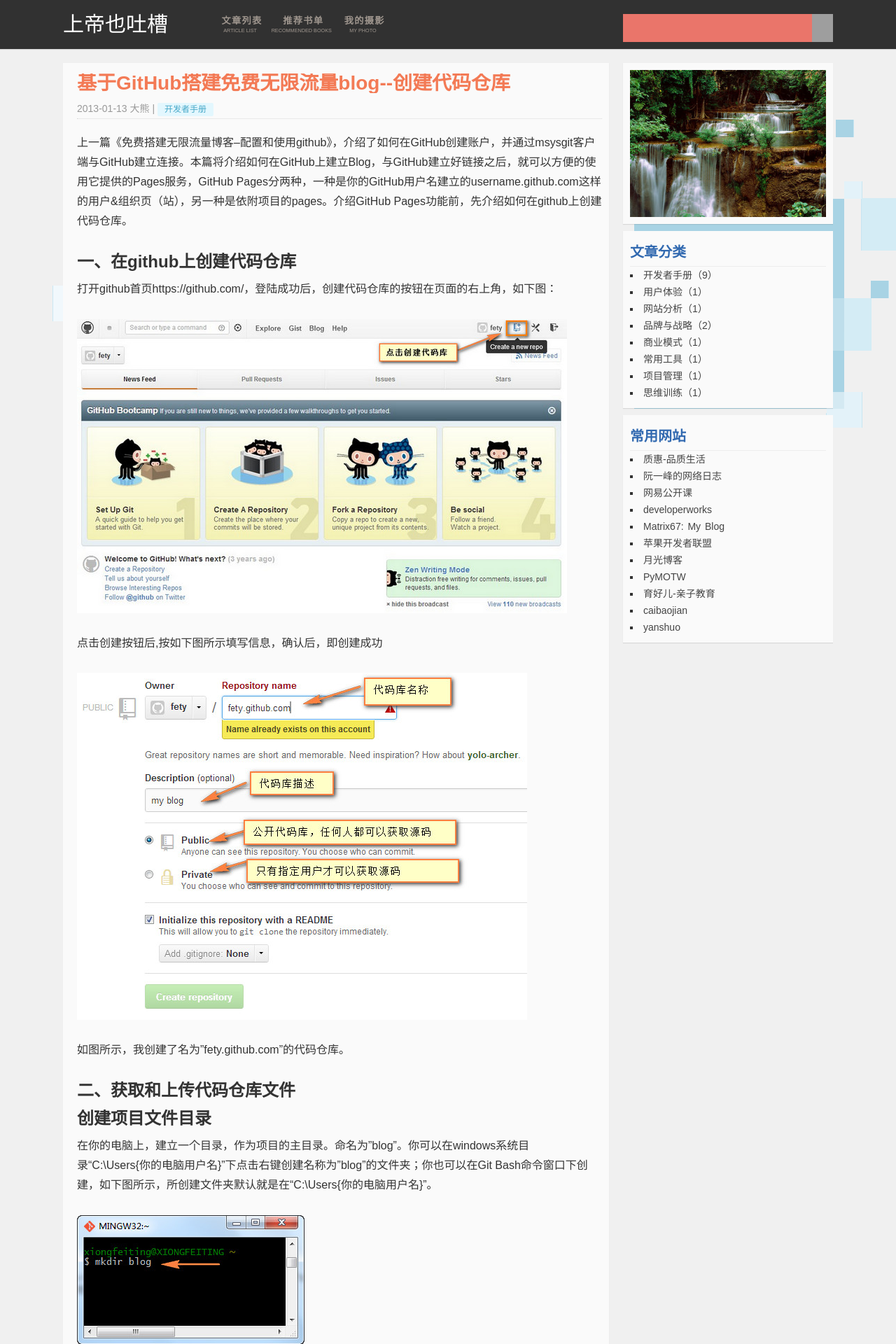
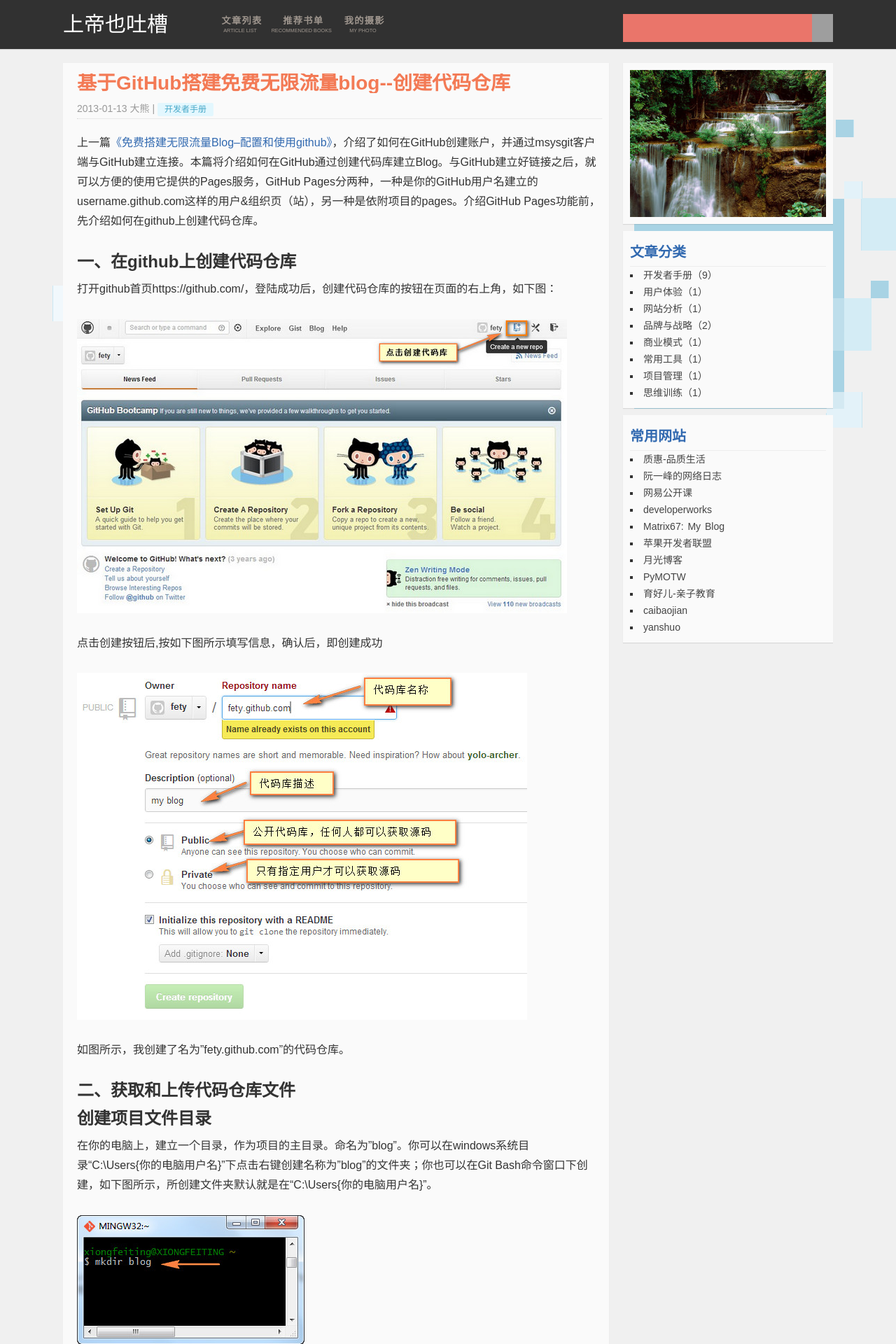
Before and after one commit to godtoo/godtoo.github.com, a Jekyll site: the page built from _posts/2013-01-13-create-repo.md, in a window 1280 px wide. Shown: the top 1920 px of the page at 70% size. Built offline with Jekyll 4.4.1, drawn with Linux system fonts in a browser that asks for light colours; nearby versions of some CDN libraries; comment, search, counter and statistics services are not loaded.

Commit message:
change css

```diff
--- a/_posts/2013-01-13-create-repo.md
+++ b/_posts/2013-01-13-create-repo.md
@@ -8,7 +8,7 @@
 author: 大熊
 ---
 
-上一篇[《免费搭建无限流量博客--配置和使用github》](http://gudoor.com/github/2013/01/12/build-blog-by-github-install-msysgit.html)，介绍了如何在GitHub创建账户，并通过msysgit客户端与GitHub建立连接。本篇将介绍如何在GitHub上建立Blog，与GitHub建立好链接之后，就可以方便的使用它提供的Pages服务，GitHub Pages分两种，一种是你的GitHub用户名建立的username.github.com这样的用户&组织页（站），另一种是依附项目的pages。介绍GitHub Pages功能前，先介绍如何在github上创建代码仓库。
+上一篇[《免费搭建无限流量Blog--配置和使用github》](http://www.godtoo.com/install-mygithub.html)，介绍了如何在GitHub创建账户，并通过msysgit客户端与GitHub建立连接。本篇将介绍如何在GitHub通过创建代码库建立Blog。与GitHub建立好链接之后，就可以方便的使用它提供的Pages服务，GitHub Pages分两种，一种是你的GitHub用户名建立的username.github.com这样的用户&组织页（站），另一种是依附项目的pages。介绍GitHub Pages功能前，先介绍如何在github上创建代码仓库。
 
 ###一、在github上创建代码仓库
 
--- a/css/common.css
+++ b/css/common.css
@@ -212,6 +212,10 @@
     padding-bottom: 0px;
     color: rgb(51,51,51);
     font-family: Avenir,'Microsoft Yahei','Hiragino Sans GB','Microsoft Sans Serif','WenQuanYi Micro Hei',sans-serif;
+}
+
+.postcontent p a{
+  color: #3169B0;
 }
 
 .postcontent blockquote {
```
